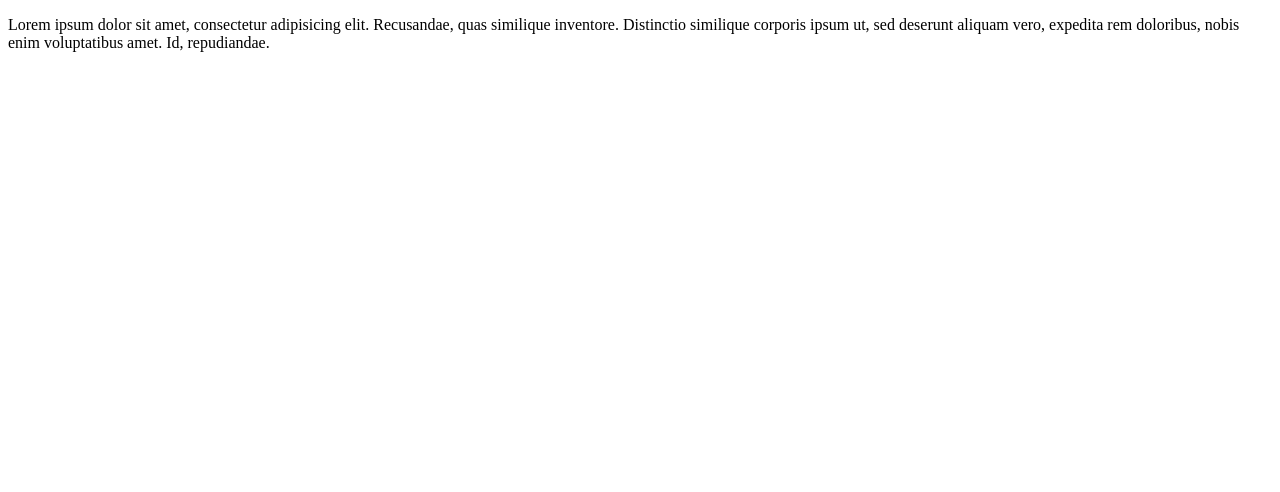
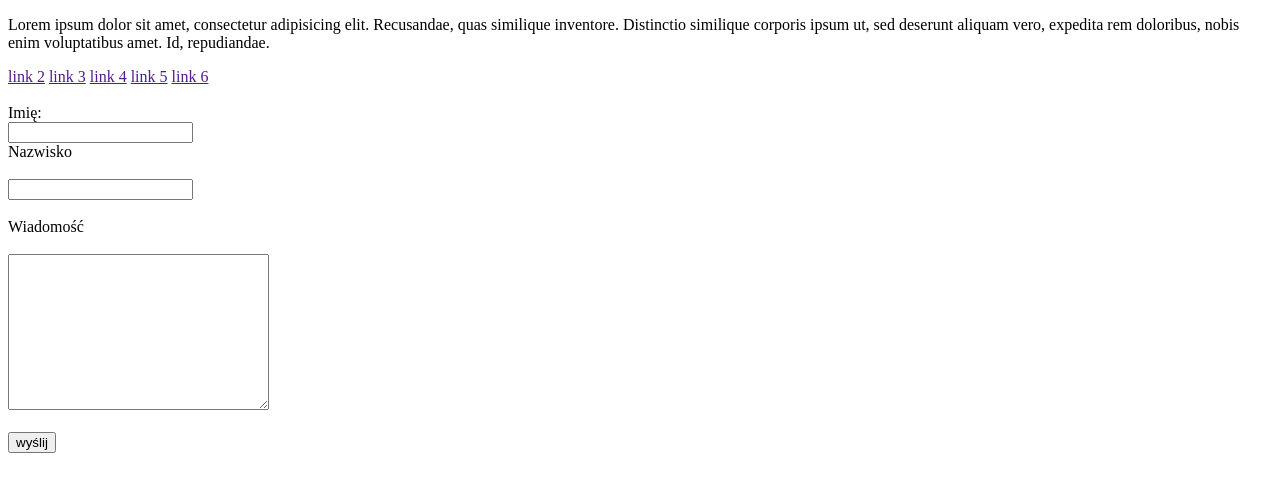
Before and after one commit to bartekmKR/html5-ak108, a plain HTML site: page index.html in a window 1280 px wide. Drawn offline with Linux system fonts and the light colour scheme.

Commit message:
dodanie formularza

```diff
--- a/index.html
+++ b/index.html
@@ -6,7 +6,7 @@
 </head>
 <body>
 <!--	komentarze na stronie nie są renderowane przez przeglądarkę (nie widać ich), można podglądnąć je w dev tools`ach-->
-<!--elementy blokowe zajmują 100% szerokości rodzica, możemy mu ustwić mi wyskoośc  szerokość, domyślnie ustawiją się jeden po drugim, jeżeli nie mają contentu , mają 0px wysokości-->
+<!--elementy blokowe zajmują 100% szerokości rodzica, możemy mu ustwić wyskoośc, szerokość, domyślnie ustawiją się jeden po drugim, jeżeli nie mają contentu , mają 0px wysokości-->
 <div id ="blokowy">
 <p>Lorem ipsum dolor sit amet, consectetur adipisicing elit. Recusandae, quas similique inventore. Distinctio similique corporis ipsum ut, sed deserunt aliquam vero, expedita rem doloribus, nobis enim voluptatibus amet. Id, repudiandae.</p>
 
@@ -14,8 +14,27 @@
 </div>
 
 
-<a href=""></a>
+		<a href="">link 2</a>
+		<a href="">link 3</a>
+		<a href="">link 4</a>
+		<a href="">link 5</a>
+		<a href="">link 6</a>
+		<br>
+		<br>
 
+
+		<div id="formularz">
+			<form action="">
+				<label for="name">Imię:</label><br>
+				<input type="text" id="name" name="name"><br>
+				<label for="">Nazwisko</label><br><br>
+				<input type="text" id="surname"><br><br>
+				<label for="msg">Wiadomość</label><br><br>
+				<textarea name="" id="" cols="30" rows="10"></textarea><br><br>
+				<input type="submit" value="wyślij">
+
+			</form>
+	</div>
 
 
 </body>
```
